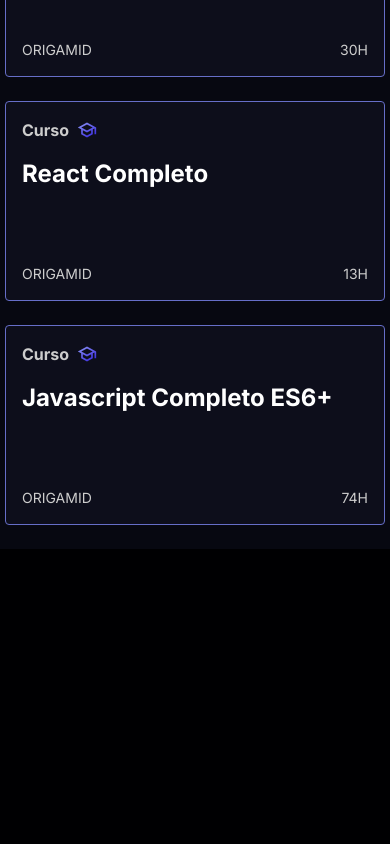
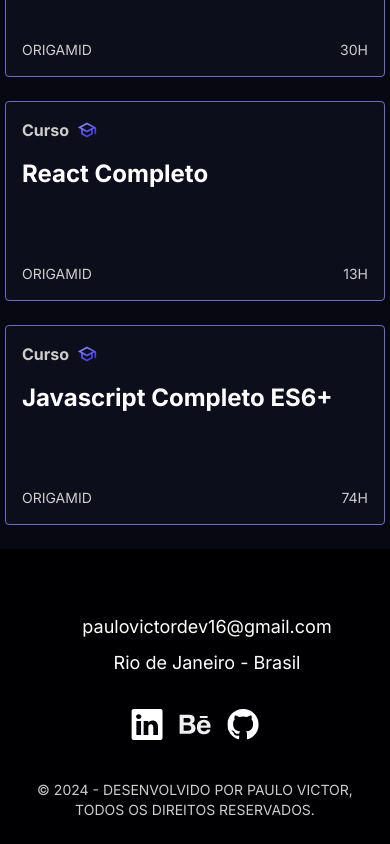
Before and after one commit to paulopbi/portfolio-react-legacy, a React (Vite) app: page / in a window 390 px wide. Shown: the part 5499-6343 px from the top of the page. Before the commit the page ends 6088 px from the top, so only its background shows below. Built offline with nearby package versions, Linux system fonts and the light colour scheme.

Commit message:
feat: add footer section

```diff
--- a/src/App.jsx
+++ b/src/App.jsx
@@ -1,3 +1,4 @@
+import Footer from "./components/Footer/Footer";
 import NavBar from "./components/NavBar/NavBar";
 import Education from "./layout/Education";
 import Hero from "./layout/Hero";
@@ -12,6 +13,7 @@
       <Skills />
       <Projects />
       <Education />
+      <Footer />
     </>
   );
 }
--- /dev/null
+++ b/src/components/Footer/Footer.jsx
@@ -0,0 +1,76 @@
+const Footer = () => {
+  const currentYear = new Date().getFullYear();
+
+  return (
+    <footer
+      id="contatos"
+      className="flex min-h-[220px] flex-col justify-between px-4 py-6"
+    >
+      <section className="flex items-center justify-center gap-6 text-lg lg:justify-between">
+        <div>
+          <p className="text-gray_200 hidden max-w-[39ch] break-all lg:block">
+            Fique à vontade para entrar em contato pelas redes sociais ou pelo
+            meu email.
+          </p>
+        </div>
+        <div className="text-center text-white lg:text-right">
+          <a
+            href="mailto:paulovictordev16@gmail.com"
+            className="link mb-2 inline-block"
+          >
+            paulovictordev16@gmail.com
+          </a>
+          <address className="not-italic">Rio de Janeiro - Brasil</address>
+        </div>
+      </section>
+      <section className="mt-8 flex flex-col-reverse items-center justify-between gap-10 lg:flex-row">
+        <div>
+          <p className="text-gray_200 max-w-[37ch] break-all text-center text-sm uppercase">
+            &copy; {currentYear} - Desenvolvido por Paulo Victor, todos os
+            direitos reservados.
+          </p>
+        </div>
+        <div className="flex items-center justify-end gap-4">
+          <a
+            href="https://www.linkedin.com/in/paulopbi/"
+            target="_blank"
+            rel="noreferrer"
+          >
+            <img
+              src="src/assets/linkedin_icon.svg"
+              width={32}
+              height={32}
+              alt="Linkedin Icon"
+            />
+          </a>
+          <a
+            href="https://www.behance.net/paulopbi"
+            target="_blank"
+            rel="noreferrer"
+          >
+            <img
+              src="src/assets/behance_icon.svg"
+              width={32}
+              height={32}
+              alt="Behance Icon"
+            />
+          </a>
+          <a
+            href="https://github.com/paulopbi"
+            target="_blank"
+            rel="noreferrer"
+          >
+            <img
+              src="src/assets/github_icon.svg"
+              width={32}
+              height={32}
+              alt="Github Icon"
+            />
+          </a>
+        </div>
+      </section>
+    </footer>
+  );
+};
+
+export default Footer;
```
